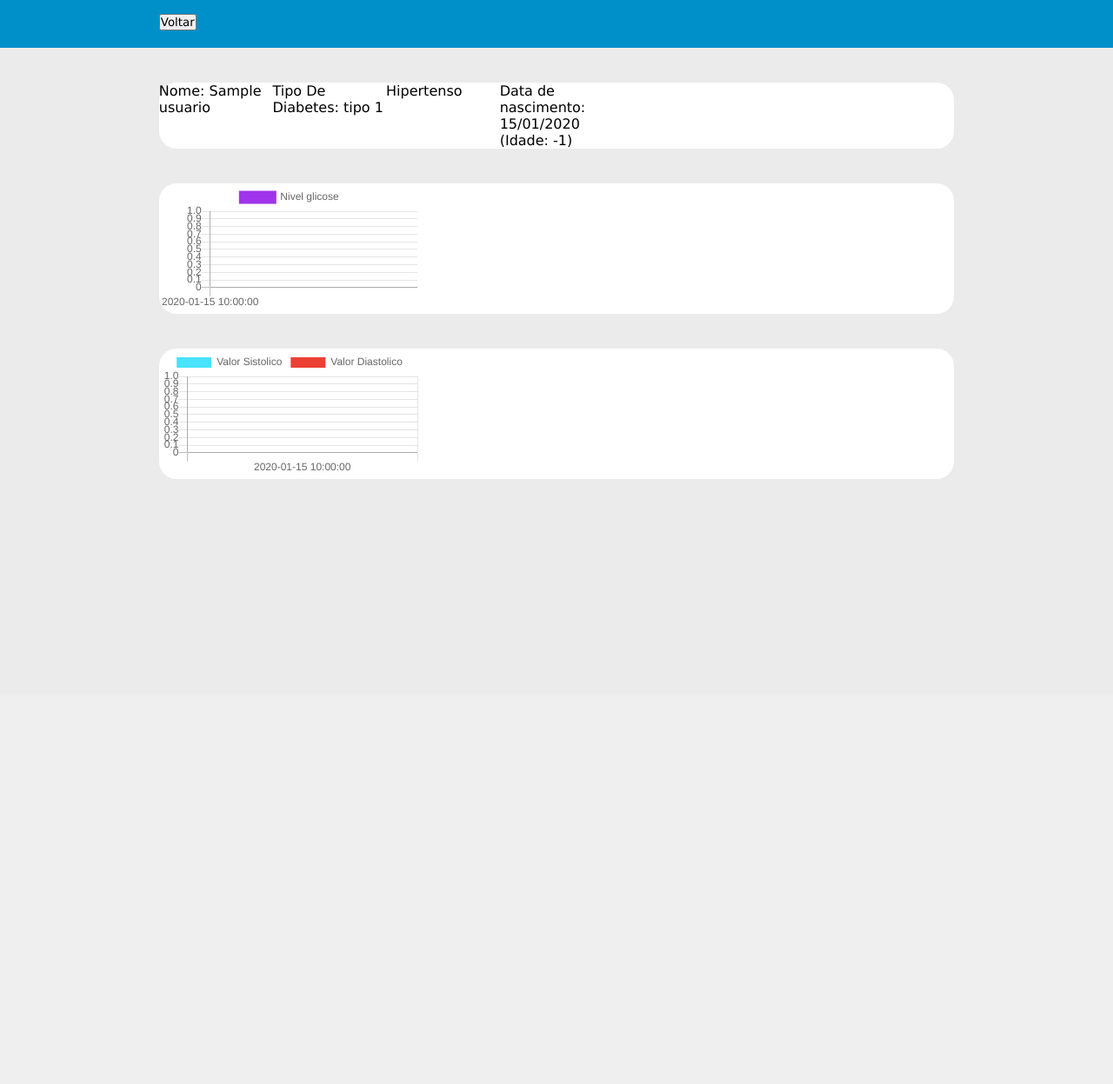
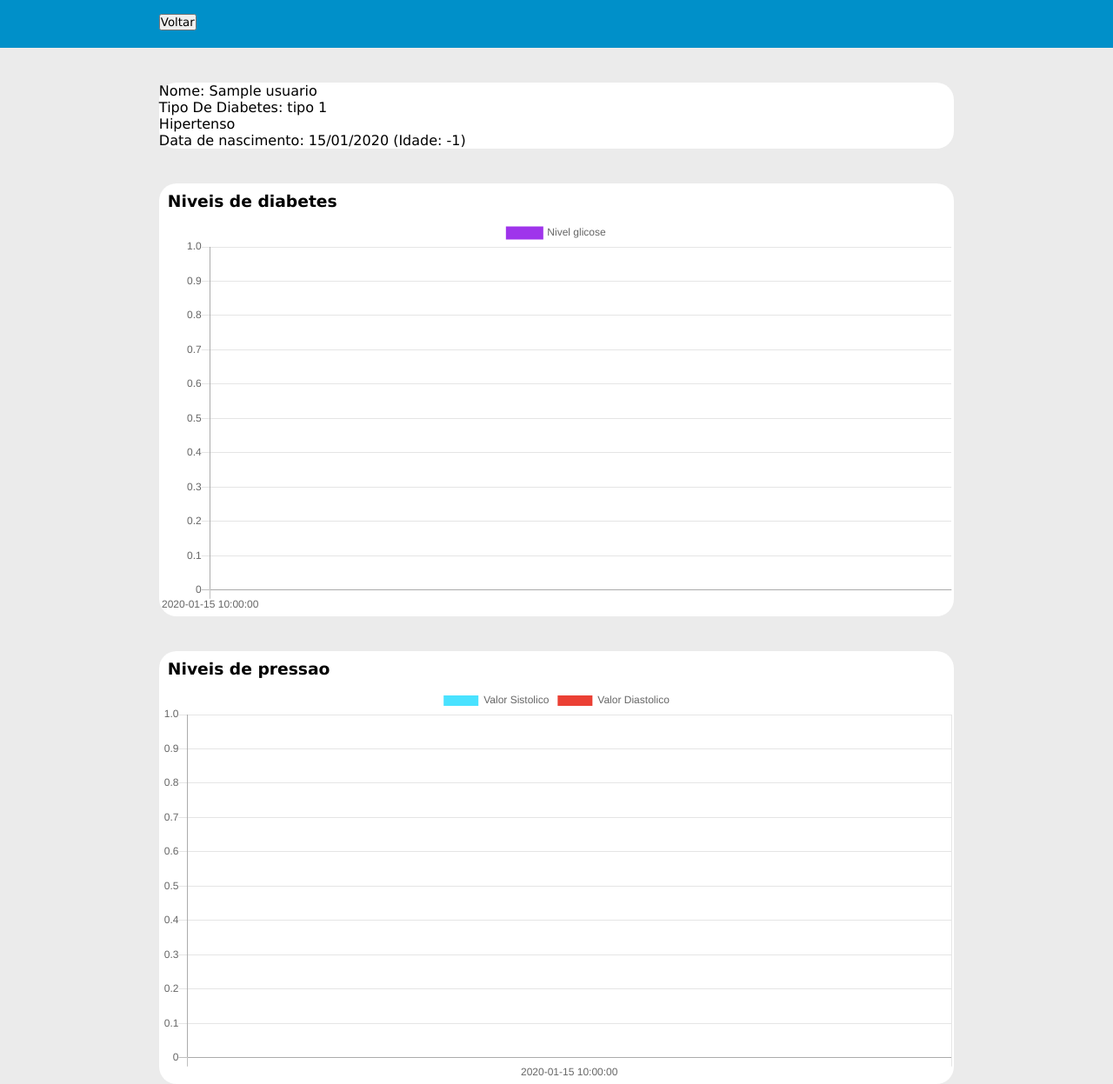
Before and after one commit to GabrielTBeserra/GG-MEDICS, a PHP site: page /web/view.php?id=1 in a window 1280 px wide. Shown: the whole page at 87% size. Before the commit the page ends 551 px from the top, so only its background shows below. Run offline with PHP 8.4, Linux system fonts and the light colour scheme; the visitor is signed in with stand-in values (Sample User, id 1); data comes from the database, SQL or seed files in the repository; tables that the repository leaves empty hold one stand-in row (values such as "Sample post"); some libraries are stand-ins or nearby versions.

Commit message:
Adicionado css para a pagina vizualizar profile

```diff
--- a/view/Pages/view_profile.php
+++ b/view/Pages/view_profile.php
@@ -25,23 +25,28 @@
 
         <div class="page-content">
             <div class="main-page-charts">
+                <div class="charts-canvas">
                 <p>Nome: #{nome.paciente}</p>
                 <p>Tipo De Diabetes: #{diabete.paciente}</p>
                 <p>#{hipertenso.paciente}</p>
                 <p>Data de nascimento: #{dataNasci.paciente} (Idade: #{idade.paciente})</p><p></p>
+                </div>
+
             </div>
 
             <div class="main-page-charts">
-                <div id="chart-container">
-                    <canvas id="graficoDiabete"></canvas>
+            <h3 class="charts-title">Niveis de diabetes</h3>
+                <div class="charts-canvas" id="chart-container">
+                    <canvas  id="graficoDiabete"></canvas>
                 </div>
             </div>
 
 
 
             <div class="main-page-charts">
-                <div id="chart-container">
-                    <canvas id="graficoPressao"></canvas>
+            <h3 class="charts-title">Niveis de pressao</h3>
+                <div class="charts-canvas" id="chart-container">
+                    <canvas  id="graficoPressao"></canvas>
                 </div>
             </div>
 
--- a/view/scripts/Atualizar.js
+++ b/view/scripts/Atualizar.js
@@ -1,5 +1,3 @@
-
-
 function atualizar() {
     var emailVal = document.querySelector("#email").value;
     var senhaVal = document.querySelector("#senha").value;
```
Also changed, not shown: view/Pages/profile_medic.php (+6 -3 lines).
